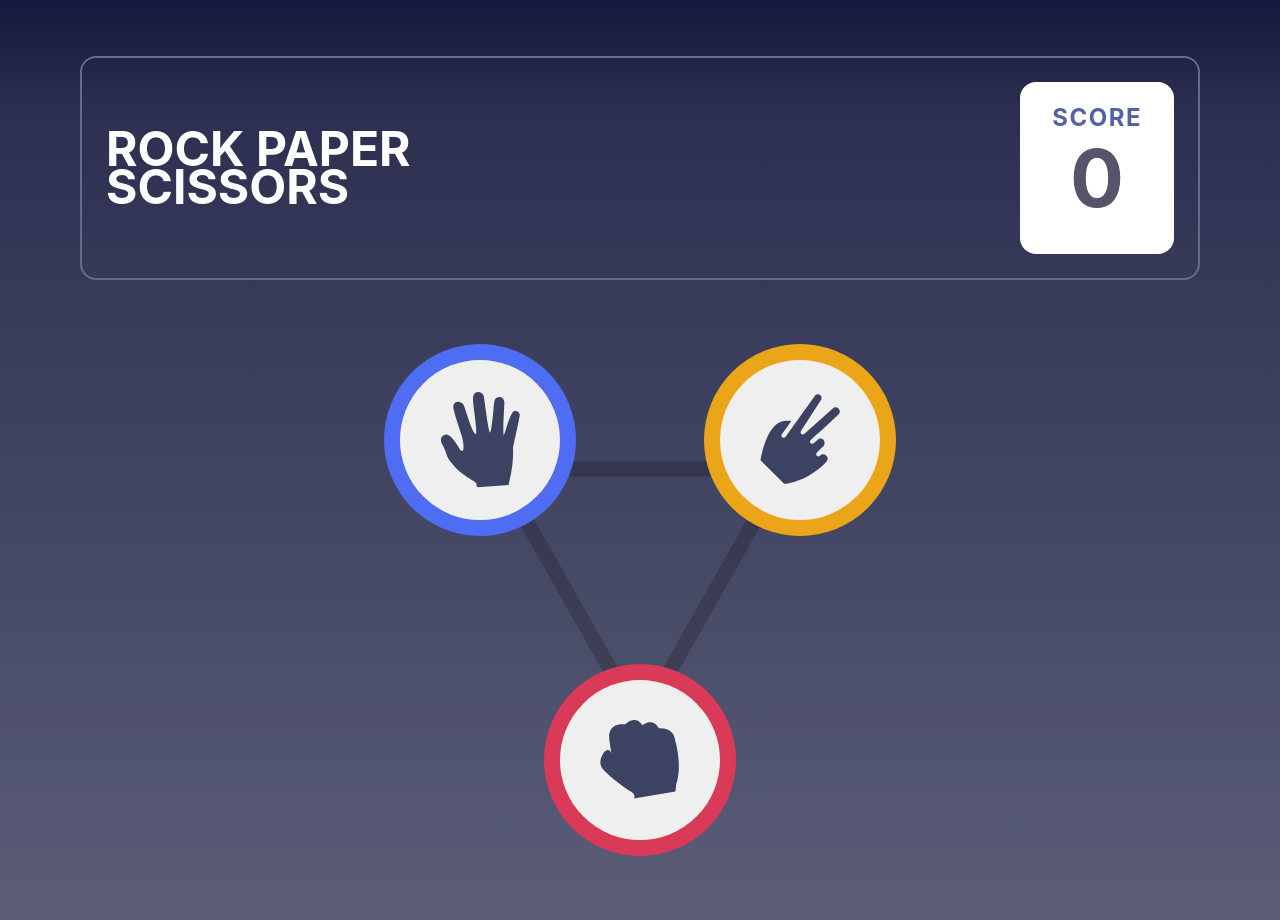
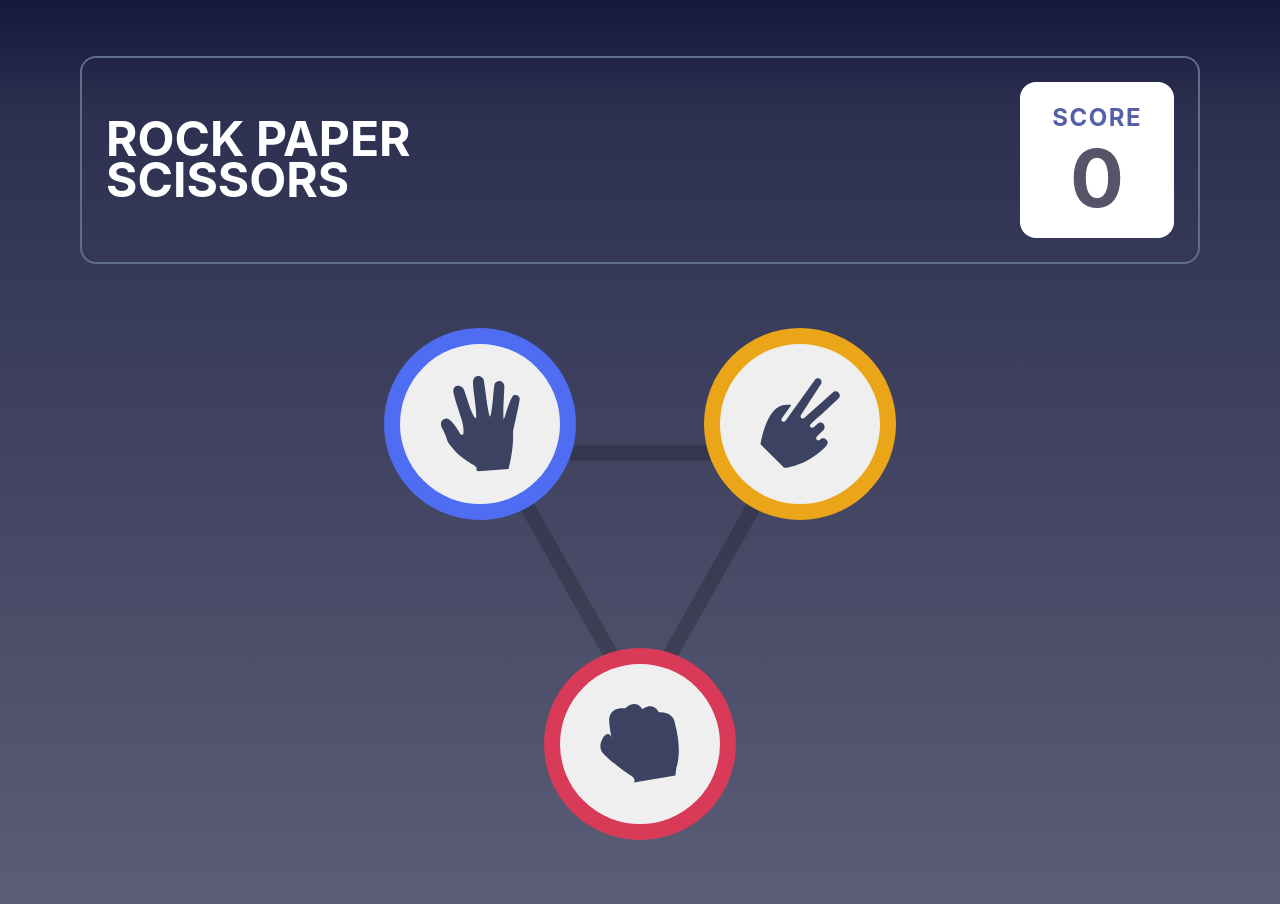
Before and after one commit to leemander/rps, a plain HTML site: page index.html in a window 1280 px wide. Drawn offline with Linux system fonts and the light colour scheme.

Commit message:
Adjust header

```diff
--- a/style.css
+++ b/style.css
@@ -104,7 +104,7 @@ header {
 
 h1 {
   font-size: 3rem;
-  line-height: 0.8;
+  line-height: 0.85;
   margin: 0;
   max-width: 10ch;
   text-transform: uppercase;
@@ -118,7 +118,7 @@ h1 {
   display: flex;
   flex-direction: column;
   justify-content: center;
-  padding: 1em 2em;
+  padding: 1em 2em 0 2em;
   text-align: center;
   text-transform: uppercase;
 }
```
